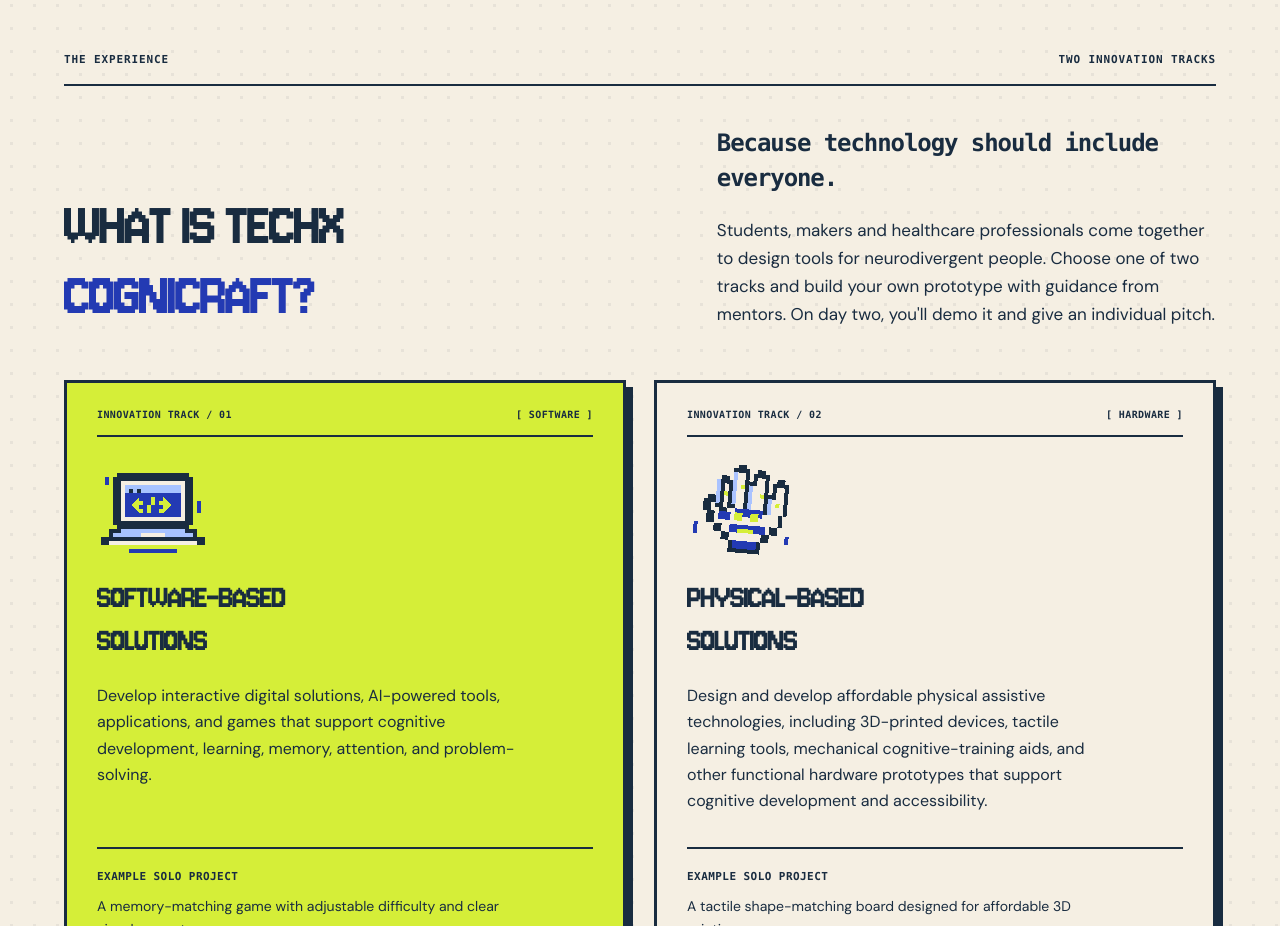
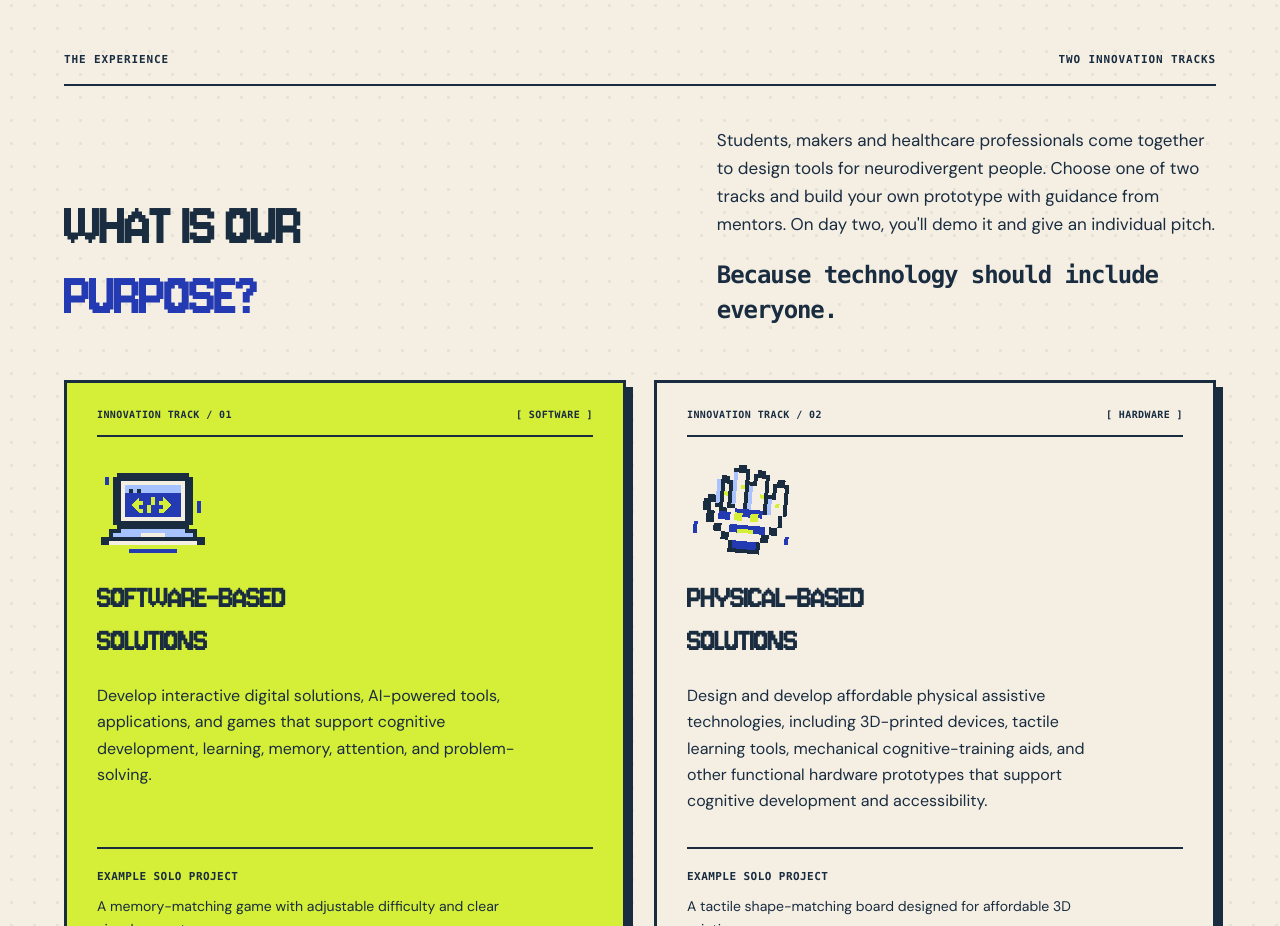
Before and after one commit to robinfrancis186/cognicraft, a plain HTML site: page index.html in a window 1280 px wide. Shown: the part 880-1806 px from the top of the page. Drawn offline with Linux system fonts and the light colour scheme.

Commit message:
Close the experience introduction with the purpose statement

```diff
--- a/index.html
+++ b/index.html
@@ -299,17 +299,17 @@
           </div>
           <div class="arc-about-intro">
             <h2 id="about-title">
-              WHAT IS TECHX<br /><span>COGNICRAFT?</span>
+              What is our<br /> <span>purpose?</span>
             </h2>
             <div class="arc-about-copy">
-              <p class="arc-lead">
-                Because technology should include everyone.
-              </p>
               <p>
                 Students, makers and healthcare professionals come together to
                 design tools for neurodivergent people. Choose one of two tracks
                 and build your own prototype with guidance from mentors. On day
                 two, you'll demo it and give an individual pitch.
+              </p>
+              <p class="arc-lead">
+                Because technology should include everyone.
               </p>
             </div>
           </div>
--- a/styles.css
+++ b/styles.css
@@ -655,7 +655,7 @@ a:hover {
 }
 .campaign #about .arc-about-copy .arc-lead {
   font: 700 clamp(18px, 2vw, 24px)/1.45 var(--mono);
-  margin-bottom: 20px;
+  margin-top: 20px;
   letter-spacing: -0.045em;
 }
 .campaign #about .arc-track-grid {
```
